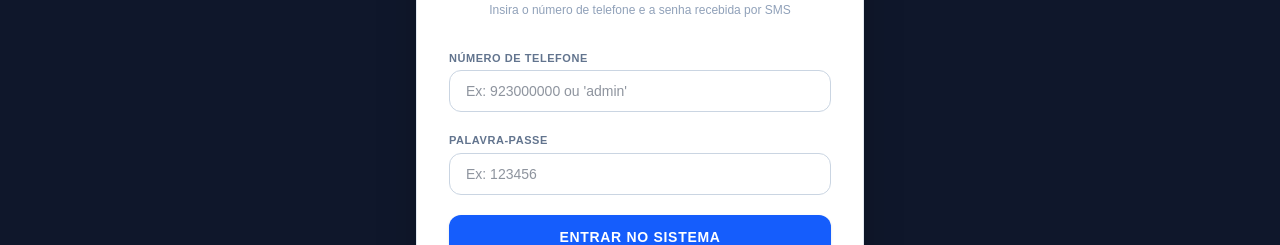
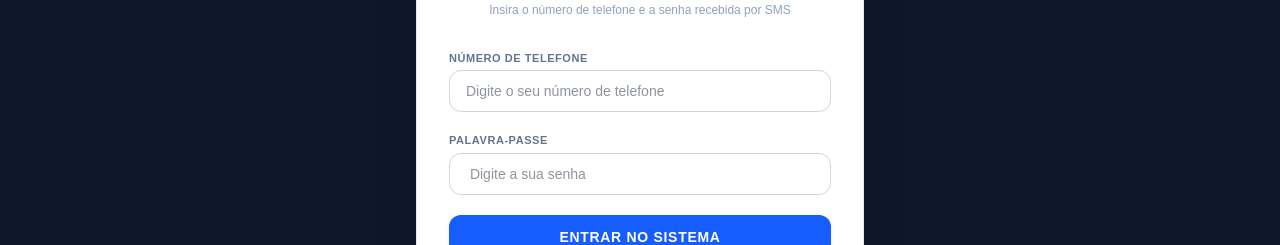
Before and after one commit to RubenRodrigues399/Nascer_com_saude, a Next.js app: page /login in a window 1280 px wide. Shown: the part 317-562 px from the top of the page. Built offline with nearby package versions, Linux system fonts and the light colour scheme; no server answers.

Commit message:
Alteração nos placeholders do Login

```diff
--- a/app/(auth)/login/page.tsx
+++ b/app/(auth)/login/page.tsx
@@ -116,7 +116,7 @@ const handleLogin = async (e: React.FormEvent) => {
               value={phoneNumber}
               onChange={(e) => setPhoneNumber(e.target.value)}
               className="w-full px-4 py-2.5 border border-slate-300 bg-white rounded-xl text-sm font-mono focus:ring-2 focus:ring-blue-500 focus:border-blue-500 focus:outline-none text-slate-800 disabled:bg-slate-50 disabled:text-slate-400 transition-all"
-              placeholder="Ex: 923000000 ou 'admin'"
+              placeholder="Digite o seu número de telefone"
             />
           </div>
 
@@ -129,7 +129,7 @@ const handleLogin = async (e: React.FormEvent) => {
               value={password}
               onChange={(e) => setPassword(e.target.value)}
               className="w-full px-4 py-2.5 border border-slate-300 bg-white rounded-xl text-sm focus:ring-2 focus:ring-blue-500 focus:border-blue-500 focus:outline-none text-slate-800 disabled:bg-slate-50 disabled:text-slate-400 transition-all"
-              placeholder="Ex: 123456"
+              placeholder=" Digite a sua senha "
             />
           </div>
 
```
